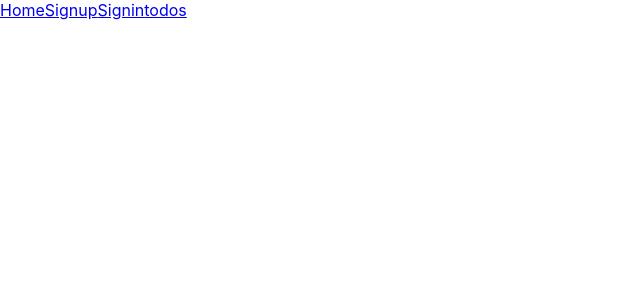
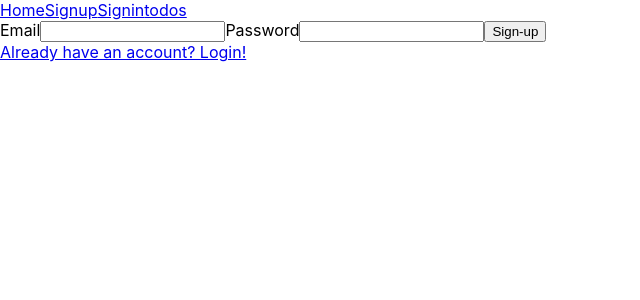
Before and after one commit to MikepdXRider/lab-13-todo-fe, a React (Create React App) app: page /signup in a window 1280 px wide. Shown: the top 300 px of the page, without its empty margins (0-640 px from the left). Built offline with nearby package versions, Linux system fonts and the light colour scheme.

Commit message:
completes signup page/component

```diff
--- a/src/components/Signin.js
+++ b/src/components/Signin.js
@@ -19,7 +19,7 @@ export default class Signin extends Component {
     }
 
     // ✔ Async Fetch method called on form submit
-    handleSignup = async (e) => {
+    handleSignIn = async (e) => {
         // ✔  - Prevents defaults
         e.preventDefault();
         // ✔  - destructures state and props
@@ -45,10 +45,10 @@ export default class Signin extends Component {
             <div>
                 {/* ✔ Form here for sign in.
                     - ✔ onSubmit => Calls fetch method */}
-                <form onSubmit={this.handleSignUp}>
+                <form onSubmit={this.handleSignIn}>
                 {/* ✔ Inputs
                     - ✔ Values = state
-                    - Names?
+                    - ⚠ Names?
                     - ✔ onChange => Call associated method */}
                     <label>
                         Email
--- a/src/components/Signup.js
+++ b/src/components/Signup.js
@@ -1,29 +1,70 @@
 import React, { Component } from 'react'
+import { Link } from 'react-router-dom'
+import { signUp } from '../fetch-utils.js'
 
-// This page isn't any different than signin?
+// Essentially identical to
+
 export default class Signin extends Component {
-    // State with email and password properties.
+    // ✔ State with email and password properties.
+    state = {
+        email: '',
+        password: ''
+    }
 
-    // Async handleEmailChange method which sets state based on input.
+    // ✔ Async handleEmailChange method which sets state based on input.
+    handleEmailChange = async (e) => {
+        await this.setState({email: e.target.value})
+    }
 
-    // Async handlePasswordChange method which sets state based on input.
+    // ✔ Async handlePasswordChange method which sets state based on input.
+    handlePasswordChange = async (e) => {
+        await this.setState({email: e.target.value})
+    }
 
-    // Async Fetch method called on form submit
-    //  - Prevents defaults
-    //  - Creates a userObject from state properties.
-    //  - Calls a fetch-utils function with userObject as arguement. Destructure token from response.
-    //  - Calls callback method from app.js to send the token back to app.js state/local storage.
-    //  - Redirects the user to todos page.
+    // ✔ Async Fetch method called on form submit
+    handleSignup = async (e) => {
+        // ✔  - Prevents defaults
+        e.preventDefault();
+        // ✔  - destructures state and props
+        const { email, password } = this.state;
+        const { handleTokenChange } = this.props;
+        // ✔  - Creates a userObject from state properties.
+        const newUserObj = {
+            email: email,
+            password: password
+        }
+        // ✔  - Calls a fetch-utils function with userObject as arguement. Destructure token from response.
+        const { token } = signUp(newUserObj);
+        // ✔  - Calls callback method from app.js to send the token back to app.js state/local storage.
+        handleTokenChange(token);
+        // ✔  - Redirects the user to todos page.
+        this.props.history.push('/todos');
+    }
 
     render() {
+        // ✔ Destructure state
+        const { email, password } = this.state
         return (
             <div>
-                {/* Form here for sign in.
-                    - onSubmit => Calls fetch method */}
-                {/* Inputs
-                    - Values = state
-                    - Names?
-                    - onChange => Call associated method */}
+                {/* ✔ Form here for sign in.
+                    - ✔ onSubmit => Calls fetch method */}
+                <form onSubmit={this.handleSignUp}>
+                {/* ✔ Inputs
+                    - ✔ Values = state
+                    - ⚠ Names?
+                    - ✔ onChange => Call associated method */}
+                    <label>
+                        Email
+                        <input onChange={this.handleEmailChange} type='email' value={email}/>
+                    </label>
+                    <label>
+                        Password
+                        <input onChange={this.handleEmailChange} type='password' value={password}/>
+                    </label>
+                    {/* ✔ Button to submit */}
+                    <button>Sign-up</button>
+                </form>
+                <Link to='/signin'>Already have an account? Login!</Link>
             </div>
         )
     }
```
